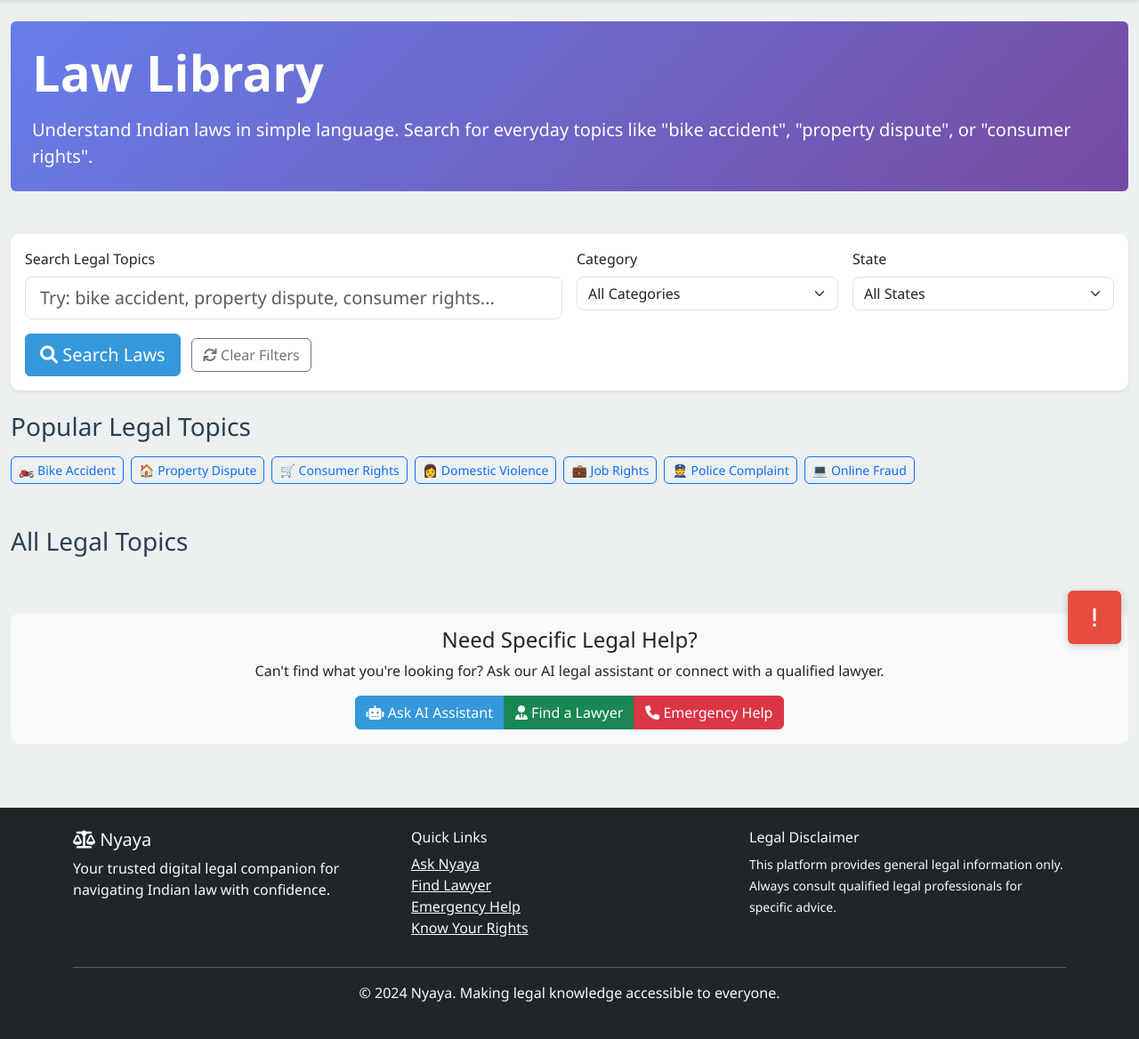
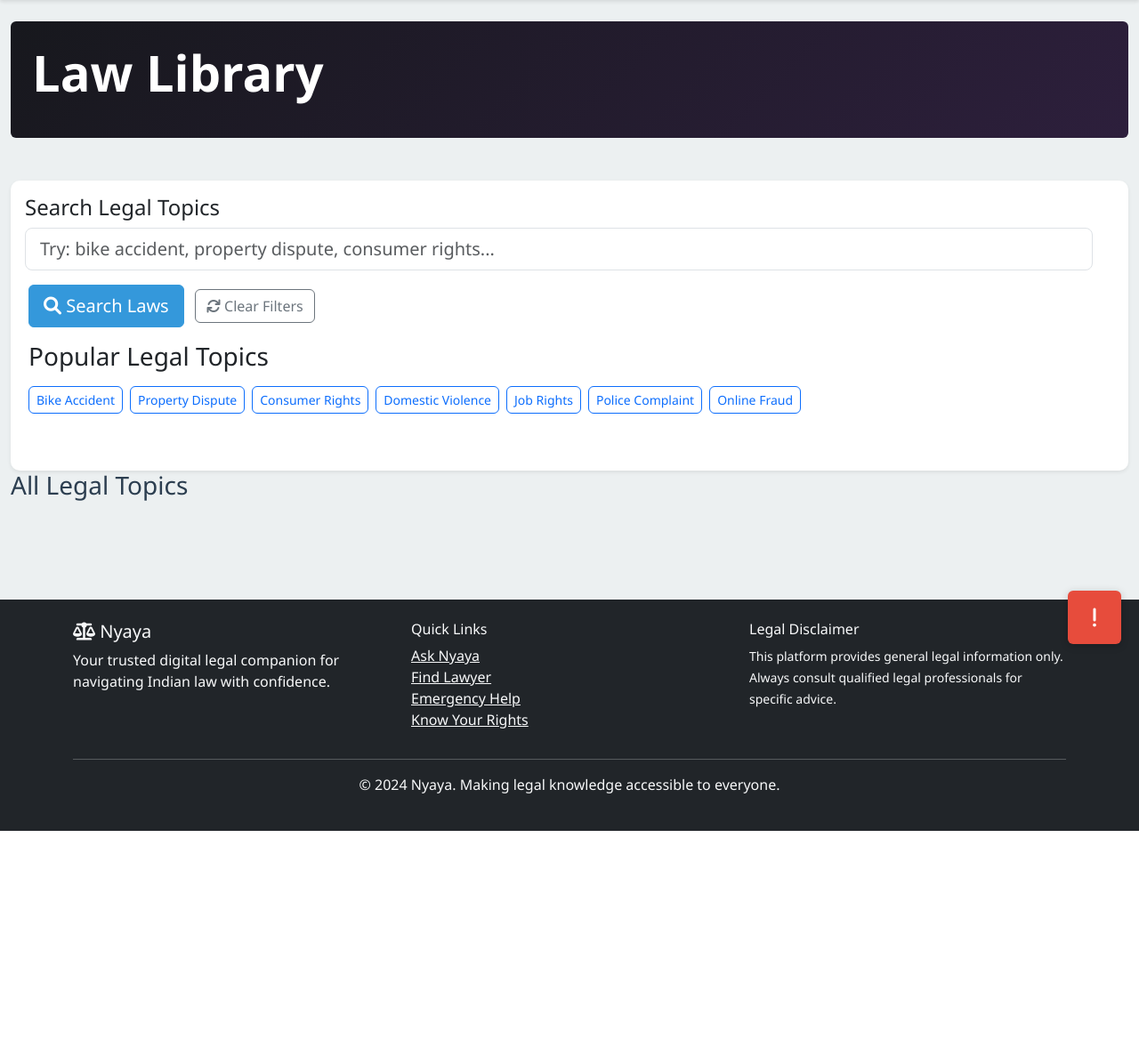
Before and after one commit to AmulyaSKumar/gothila, a Flask app: template templates/library/law_library.html in a window 1280 px wide. Shown: the part 56-1224 px from the top of the page at 89% size. After the commit the page ends 990 px from the top, so only its background shows below. Run offline with Flask 3, Linux system fonts and the light colour scheme; the template is opened without the code that fills it, so the values that code supplies are empty.

Commit message:
Update law_library.html

```diff
--- a/templates/library/law_library.html
+++ b/templates/library/law_library.html
@@ -9,7 +9,6 @@
         <div class="col-12">
             <div class="bg-gradient-primary text-white rounded p-4 mb-4">
                 <h1 class="display-4 fw-bold mb-3">Law Library</h1>
-                <p class="lead mb-0">Understand Indian laws in simple language. Search for everyday topics like "bike accident", "property dispute", or "consumer rights".</p>
             </div>
         </div>
     </div>
@@ -22,38 +21,14 @@
                     <form method="GET" action="{{ url_for('law_library') }}">
                         <div class="row g-3">
                             <!-- Search Box -->
-                            <div class="col-md-6">
-                                <label for="search" class="form-label">Search Legal Topics</label>
-                                <input type="text" class="form-control form-control-lg" id="search" name="q"
+                            <div class="col-md-7">
+                                <label for="search" class="form-label h4"   >Search Legal Topics</label>
+                                <input type="text" class="form-control form-control-lg" id="search" name="q" style="width: 1200px;"
                                        value="{{ query }}" placeholder="Try: bike accident, property dispute, consumer rights...">
                             </div>
 
-                            <!-- Category Filter -->
-                            <div class="col-md-3">
-                                <label for="category" class="form-label">Category</label>
-                                <select class="form-select" id="category" name="category">
-                                    <option value="">All Categories</option>
-                                    {% for cat in categories %}
-                                        <option value="{{ cat }}" {% if cat == selected_category %}selected{% endif %}>
-                                            {{ cat }}
-                                        </option>
-                                    {% endfor %}
-                                </select>
-                            </div>
 
-                            <!-- State Filter -->
-                            <div class="col-md-3">
-                                <label for="state" class="form-label">State</label>
-                                <select class="form-select" id="state" name="state">
-                                    <option value="">All States</option>
-                                    {% for state in states %}
-                                        <option value="{{ state }}" {% if state == selected_state %}selected{% endif %}>
-                                            {{ state }}
-                                        </option>
-                                    {% endfor %}
-                                </select>
-                            </div>
-                        </div>
+
 
                         <div class="row mt-3">
                             <div class="col-12">
@@ -65,29 +40,33 @@
                                 </a>
                             </div>
                         </div>
+
+                        <div>
+                        </div>
+            <!-- Popular Topics Section -->
+    {% if not query %}
+    <div class="row mb-4">
+        <div class="col-12">
+            <h3 class="mb-3">Popular Legal Topics</h3>
+            <div class="d-flex flex-wrap gap-2 mb-4">
+                <a href="?q=bike accident" class="btn btn-outline-primary btn-sm"> Bike Accident</a>
+                <a href="?q=property dispute" class="btn btn-outline-primary btn-sm"> Property Dispute</a>
+                <a href="?q=consumer rights" class="btn btn-outline-primary btn-sm"> Consumer Rights</a>
+                <a href="?q=domestic violence" class="btn btn-outline-primary btn-sm"> Domestic Violence</a>
+                <a href="?q=employment rights" class="btn btn-outline-primary btn-sm"> Job Rights</a>
+                <a href="?q=police complaint" class="btn btn-outline-primary btn-sm"> Police Complaint</a>
+                <a href="?q=cybercrime" class="btn btn-outline-primary btn-sm"> Online Fraud</a>
+            </div>
+        </div>
+    </div>
+    {% endif %}
                     </form>
                 </div>
             </div>
         </div>
     </div>
 
-    <!-- Popular Topics Section -->
-    {% if not query %}
-    <div class="row mb-4">
-        <div class="col-12">
-            <h3 class="mb-3">Popular Legal Topics</h3>
-            <div class="d-flex flex-wrap gap-2 mb-4">
-                <a href="?q=bike accident" class="btn btn-outline-primary btn-sm">🏍️ Bike Accident</a>
-                <a href="?q=property dispute" class="btn btn-outline-primary btn-sm">🏠 Property Dispute</a>
-                <a href="?q=consumer rights" class="btn btn-outline-primary btn-sm">🛒 Consumer Rights</a>
-                <a href="?q=domestic violence" class="btn btn-outline-primary btn-sm">👩 Domestic Violence</a>
-                <a href="?q=employment rights" class="btn btn-outline-primary btn-sm">💼 Job Rights</a>
-                <a href="?q=police complaint" class="btn btn-outline-primary btn-sm">👮 Police Complaint</a>
-                <a href="?q=cybercrime" class="btn btn-outline-primary btn-sm">💻 Online Fraud</a>
-            </div>
-        </div>
-    </div>
-    {% endif %}
+
 
     <!-- Results Section -->
     <div class="row">
@@ -133,29 +112,7 @@
         </div>
     </div>
 
-    <!-- Quick Help Section -->
-    <div class="row mt-5">
-        <div class="col-12">
-            <div class="card bg-light">
-                <div class="card-body text-center">
-                    <h4 class="card-title">Need Specific Legal Help?</h4>
-                    <p class="card-text">Can't find what you're looking for? Ask our AI legal assistant or connect with a qualified lawyer.</p>
-                    <div class="btn-group" role="group">
-                        <a href="{{ url_for('chat') }}" class="btn btn-primary">
-                            <i class="fas fa-robot"></i> Ask AI Assistant
-                        </a>
-                        <a href="{{ url_for('find_lawyer') }}" class="btn btn-success">
-                            <i class="fas fa-user-tie"></i> Find a Lawyer
-                        </a>
-                        <a href="{{ url_for('emergency_help') }}" class="btn btn-danger">
-                            <i class="fas fa-phone"></i> Emergency Help
-                        </a>
-                    </div>
-                </div>
-            </div>
-        </div>
-    </div>
-</div>
+
 
 <style>
 .hover-card {
@@ -168,7 +125,7 @@
 }
 
 .bg-gradient-primary {
-    background: linear-gradient(135deg, #667eea 0%, #764ba2 100%);
+    background: linear-gradient(135deg,rgb(23, 24, 29) 0%,rgb(45, 31, 60) 100%);
 }
 
 .form-control-lg, .form-select {
```
